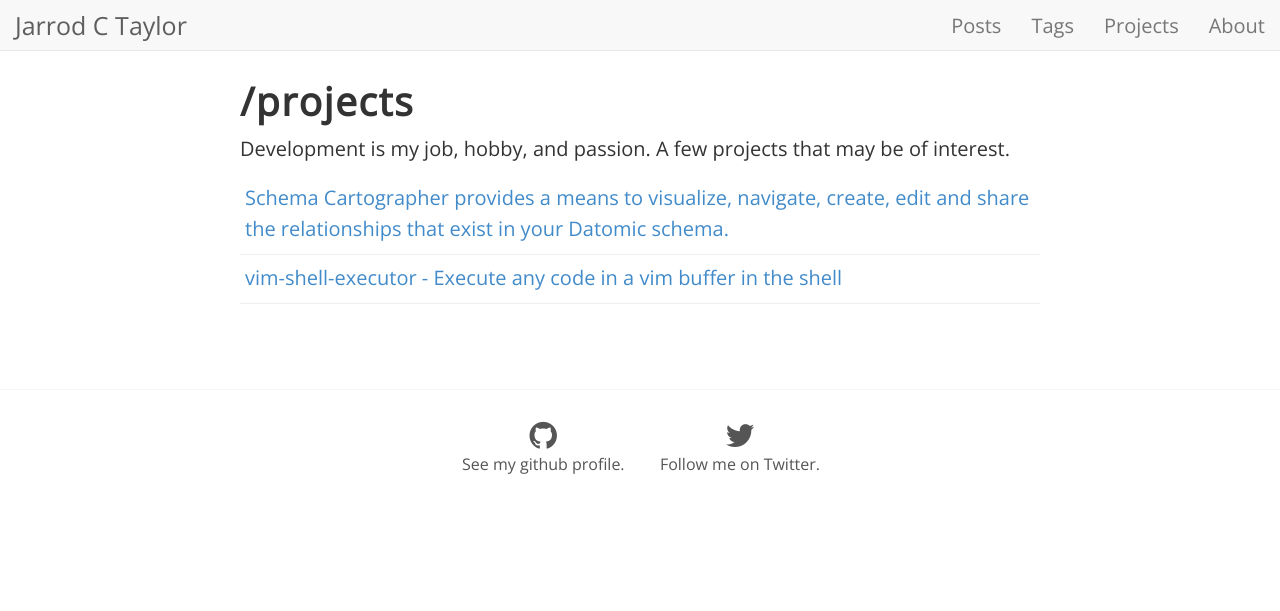
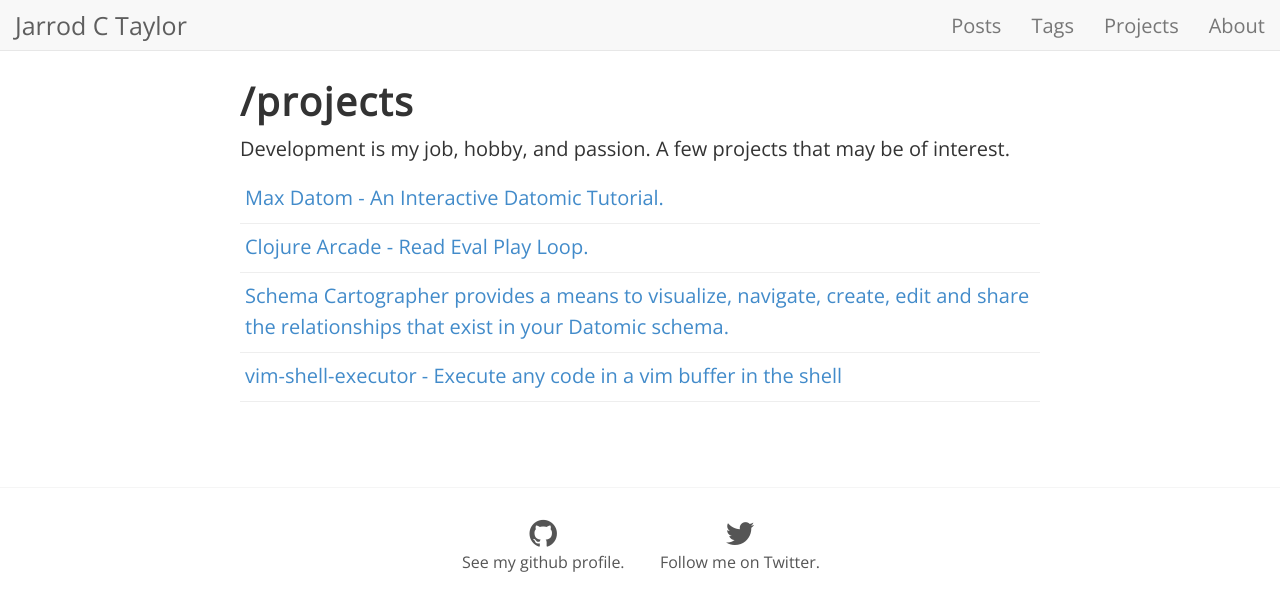
Before and after one commit to JarrodCTaylor/JarrodCTaylor.github.io, a Jekyll site: the page built from projects/index.html, in a window 1280 px wide. Shown: the top 611 px of the page. Built offline with Jekyll 4.4.1, drawn with Linux system fonts in a browser that asks for light colours; nearby versions of some CDN libraries.

Commit message:
Add projects

```diff
--- a/projects/index.html
+++ b/projects/index.html
@@ -8,6 +8,8 @@ title: "Projects"
     <h1>/projects</h1>
     <p>Development is my job, hobby, and passion. A few projects that may be of interest.</p>
     <ul class="listing">
+      <li><a href="https://max-datom.com">Max Datom - An Interactive Datomic Tutorial.</a></li>
+      <li><a href="hhttps://clojure-arcade.com">Clojure Arcade - Read Eval Play Loop.</a></li>
       <li><a href="https://github.com/JarrodCTaylor/schema-cartographer">Schema Cartographer provides a means to visualize, navigate, create, edit and share the relationships that exist in your Datomic schema.</a></li>
       <li><a href="https://github.com/JarrodCTaylor/vim-shell-executor">vim-shell-executor - Execute any code in a vim buffer in the shell</a></li>
     </ul>
```
